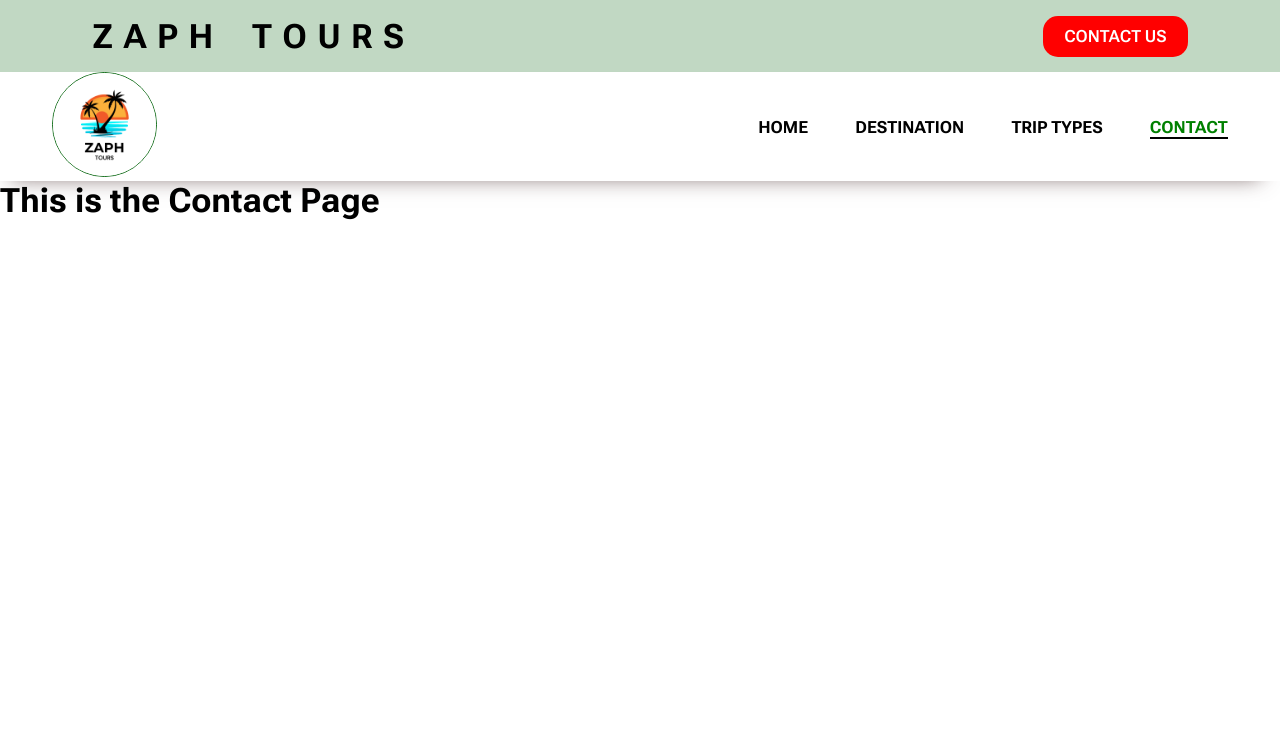
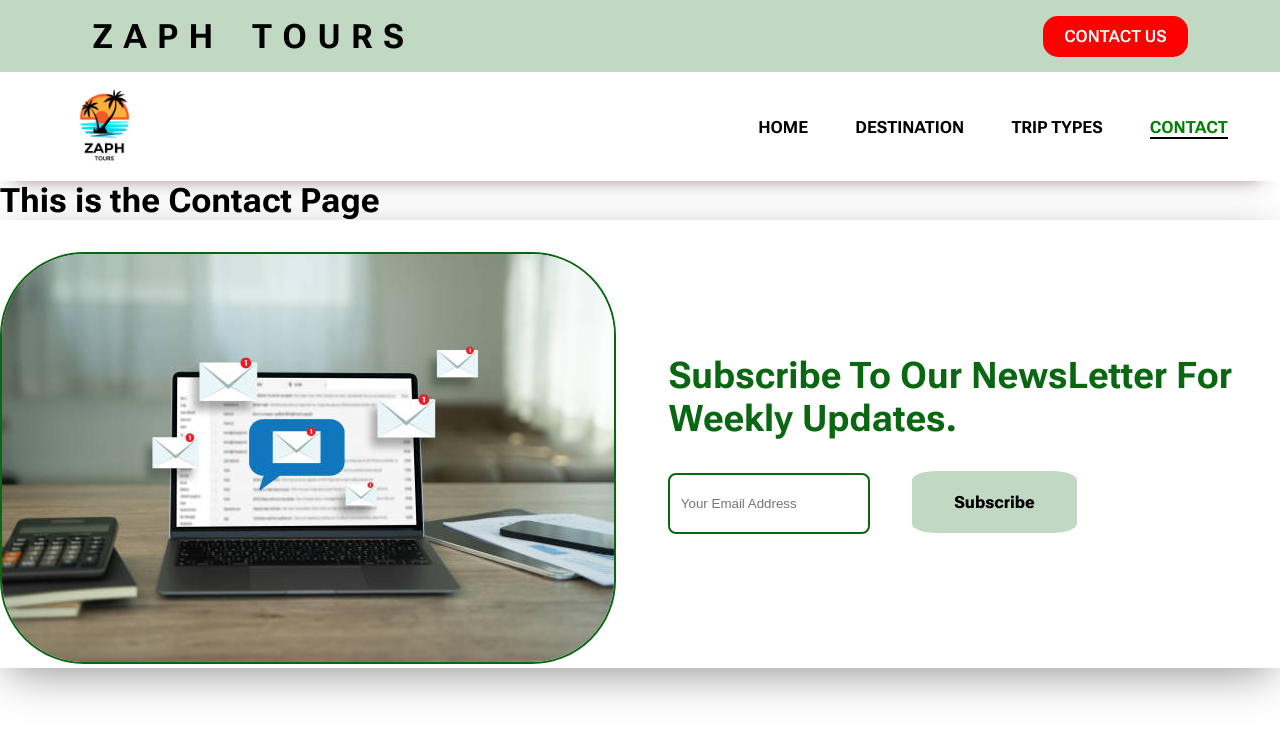
Before and after one commit to FrancisMurayaDev/zaph-tours, a React (Vite) app: page /contact in a window 1280 px wide. Shown: the top 738 px of the page. Built offline with nearby package versions, Linux system fonts and the light colour scheme.

Commit message:
build the newsletter

```diff
--- a/src/App.jsx
+++ b/src/App.jsx
@@ -5,6 +5,7 @@ import Destination from "./Pages/Destination/Destination";
 import TripTypes from "./Pages/TripTypes/TripTypes";
 import Contact from "./Pages/Contact/Contact";
 import { Routes, Route } from "react-router-dom";
+import NewsLetter from "./Components/NewsLetter/NewsLetter";
 
 function App() {
   return (
@@ -16,6 +17,7 @@ function App() {
         <Route path="/trip-types" element={<TripTypes />} />
         <Route path="/contact" element={<Contact />} />
       </Routes>
+      <NewsLetter />
     </Fragment>
   );
 }
--- /dev/null
+++ b/src/Components/NewsLetter/NewsLetter.css
@@ -0,0 +1,100 @@
+.news-letter {
+  height: auto;
+  box-shadow: 1px -1px 5px 0px rgba(0, 0, 0, 0.46);
+  -webkit-box-shadow: 1px -1px 5px 0px rgba(0, 0, 0, 0.46);
+  -moz-box-shadow: 1px -1px 5px 0px rgba(0, 0, 0, 0.46);
+  box-shadow: 0px 12px 44px -9px rgba(0, 0, 0, 0.46);
+  -webkit-box-shadow: 0px 12px 44px -9px rgba(0, 0, 0, 0.46);
+  -moz-box-shadow: 0px 12px 44px -9px rgba(0, 0, 0, 0.46);
+}
+
+.newsletter-container {
+  display: flex;
+  align-items: center;
+  justify-content: space-around;
+  gap: 5rem;
+}
+
+@media screen and (max-width: 68.31em) {
+  .newsletter-container {
+    gap: 2rem;
+  }
+}
+
+.newsletter-image {
+  margin-top: 3rem;
+}
+
+.newsletter-image img {
+  border-radius: 8rem;
+  border: 2px solid var(--color-primary);
+}
+
+@media screen and (max-width: 63.94em) {
+  .newsletter-image img {
+    width: 20rem;
+  }
+}
+
+@media screen and (max-width: 35.69em) {
+  .newsletter-image img {
+    display: none;
+  }
+}
+
+.newsletter-content {
+  display: flex;
+  flex-direction: column;
+  gap: 3rem;
+  align-items: baseline;
+  justify-content: center;
+}
+
+.newsletter-text {
+  text-transform: capitalize;
+  font-size: 3.5rem;
+  color: var(--color-primary);
+  font-weight: 700;
+}
+
+@media screen and (max-width: 64.94em) {
+  .newsletter-text {
+    font-size: 2rem;
+  }
+}
+
+.subscribe-input {
+  padding: 2rem 1rem;
+  outline: none;
+  cursor: pointer;
+  margin-right: 4rem;
+  border: 2px solid var(--color-primary);
+  border-radius: 8px;
+}
+
+@media screen and (max-width: 64.94em) {
+  .subscribe-input {
+    margin-right: 1rem;
+    padding: 1rem 0.5rem;
+  }
+}
+
+.subscribe-btn {
+  border: none;
+  background-color: var(--color-secondary-light);
+  padding: 2rem 4rem;
+  color: black;
+  font-weight: 800;
+  border-radius: 15%;
+  display: inline-block;
+}
+
+@media screen and (max-width: 64.94em) {
+  .subscribe-btn {
+    padding: 1rem 2rem;
+    display: inline-block;
+  }
+}
+
+.form-container {
+}
--- /dev/null
+++ b/src/Components/NewsLetter/NewsLetter.jsx
@@ -0,0 +1,37 @@
+import "./NewsLetter.css";
+function NewsLetter() {
+  return (
+    <section className="news-letter">
+      <div className="newsletter-container">
+        <div className="newsletter-image">
+          <img src="../../src/assets/email.jpg" alt="Newsletter Image" />
+        </div>
+        <div className="newsletter-content">
+          <p className="newsletter-text">
+            subscribe to our newsLetter for weekly updates.
+          </p>
+          <div className="newsletter-form">
+            <form action="" className="input-form">
+              <div className="form-container">
+                <input
+                  type="text"
+                  id="input"
+                  required
+                  placeholder="Your Email Address"
+                  className="subscribe-input"
+                />
+                <label htmlFor="input">
+                  <a href="#" className="subscribe-btn">
+                    Subscribe
+                  </a>
+                </label>
+              </div>
+            </form>
+          </div>
+        </div>
+      </div>
+    </section>
+  );
+}
+
+export default NewsLetter;
--- a/src/Components/SatisfiedCustomers/SatisfiedCustomers.css
+++ b/src/Components/SatisfiedCustomers/SatisfiedCustomers.css
@@ -3,12 +3,12 @@
   justify-content: center;
   align-items: center;
   padding: 3rem;
-  box-shadow: 1px -5px 5px 0px rgba(0,0,0,0.51);
--webkit-box-shadow: 1px -5px 5px 0px rgba(0,0,0,0.51);
--moz-box-shadow: 1px -5px 5px 0px rgba(0,0,0,0.51);
-flex-wrap: wrap;
-gap: 2rem;
-margin-top: 5rem;
+  box-shadow: 1px -5px 5px 0px rgba(0, 0, 0, 0.51);
+  -webkit-box-shadow: 1px -5px 5px 0px rgba(0, 0, 0, 0.51);
+  -moz-box-shadow: 1px -5px 5px 0px rgba(0, 0, 0, 0.51);
+  flex-wrap: wrap;
+  gap: 2rem;
+  margin-top: 5rem;
 }
 
 .customer-review {
@@ -24,10 +24,9 @@ margin-top: 5rem;
   color: var(--color-primary);
   width: 30rem;
   margin-bottom: 2rem;
-
 }
 
-div img {
+div .customer-image {
   width: 20rem;
   margin: 0 auto;
   display: inline-block;
@@ -37,7 +36,6 @@ div img {
 
 .customer-name {
   text-align: center;
-
 }
 
 .customer-position {
--- a/src/Components/SatisfiedCustomers/SatisfiedCustomers.jsx
+++ b/src/Components/SatisfiedCustomers/SatisfiedCustomers.jsx
@@ -1,29 +1,56 @@
-import "./SatisfiedCustomers.css"
+import "./SatisfiedCustomers.css";
 
 function SatisfiedCustomers() {
   return (
     <div className="satisfied-customers">
-      <CustomerReview quote={"Zaph Tours made our vacation unforgettable! The guides were friendly, knowledgeable, and ensured we had the best experience. Highly recommend!"} imageSource={"../../src/assets/customer1.jpg"} name={"John Doe"} position={"⭐⭐⭐⭐⭐"}/>
+      <CustomerReview
+        quote={
+          "Zaph Tours made our vacation unforgettable! The guides were friendly, knowledgeable, and ensured we had the best experience. Highly recommend!"
+        }
+        imageSource={"../../src/assets/customer1.jpg"}
+        name={"John Doe"}
+        position={"⭐⭐⭐⭐⭐"}
+      />
 
-      <CustomerReview quote={"Excellent service from start to finish! The booking process was smooth, and the tour was well-organized. Will definitely travel with Zaph Tours again"} imageSource={"../../src/assets/customer2.jpg"} name={"Jane Smith"} position={"⭐⭐⭐⭐⭐"}/>
+      <CustomerReview
+        quote={
+          "Excellent service from start to finish! The booking process was smooth, and the tour was well-organized. Will definitely travel with Zaph Tours again"
+        }
+        imageSource={"../../src/assets/customer2.jpg"}
+        name={"Jane Smith"}
+        position={"⭐⭐⭐⭐⭐"}
+      />
 
-      <CustomerReview quote={"Zaph Tours exceeded my expectations! The itinerary was well-planned, the transportation was comfortable, and the team was super professional."} imageSource={"../../src/assets/customer3.jpg"} name={"Joyce Wanga"} position={"⭐⭐⭐⭐⭐"}/>
+      <CustomerReview
+        quote={
+          "Zaph Tours exceeded my expectations! The itinerary was well-planned, the transportation was comfortable, and the team was super professional."
+        }
+        imageSource={"../../src/assets/customer3.jpg"}
+        name={"Joyce Wanga"}
+        position={"⭐⭐⭐⭐⭐"}
+      />
 
-      <CustomerReview quote={"A fantastic experience! Zaph Tours took care of every detail, making our trip stress-free and enjoyable. Will be booking again soon!"} imageSource={"../../src/assets/customer4.jpg"} name={"Susan Jhones"} position={"⭐⭐⭐⭐⭐"}/>
+      <CustomerReview
+        quote={
+          "A fantastic experience! Zaph Tours took care of every detail, making our trip stress-free and enjoyable. Will be booking again soon!"
+        }
+        imageSource={"../../src/assets/customer4.jpg"}
+        name={"Susan Jhones"}
+        position={"⭐⭐⭐⭐⭐"}
+      />
     </div>
-  )
+  );
 }
 
-
-function CustomerReview ({quote, imageSource, name, position}) {
+function CustomerReview({ quote, imageSource, name, position }) {
   return (
     <div className="customer-review">
       <p className="quote">{quote}</p>
-      <img src={imageSource} alt="Customer Image" />
+      <img className="customer-image" src={imageSource} alt="Customer Image" />
       <p className="customer-name">{name}</p>
       <p className="customer-position">{position}</p>
     </div>
-  )
+  );
 }
 
-export default SatisfiedCustomers
+export default SatisfiedCustomers;
--- a/src/Pages/Home/Home.jsx
+++ b/src/Pages/Home/Home.jsx
@@ -5,6 +5,7 @@ import SectionHeader from "../../Components/SectionHeader/SectionHeader";
 import FeaturedDestinationCard from "../../Components/FeaturedDestinationCard/FeaturedDestinationCard";
 import TestimonialStats from "../../Components/TestimonialStats/TestimonialStats";
 import SatisfiedCustomers from "../../Components/SatisfiedCustomers/SatisfiedCustomers";
+import NewsLetter from "../../Components/NewsLetter/NewsLetter";
 
 function Home() {
   return (
```
Also changed, not shown: src/assets/email.jpg (added).
